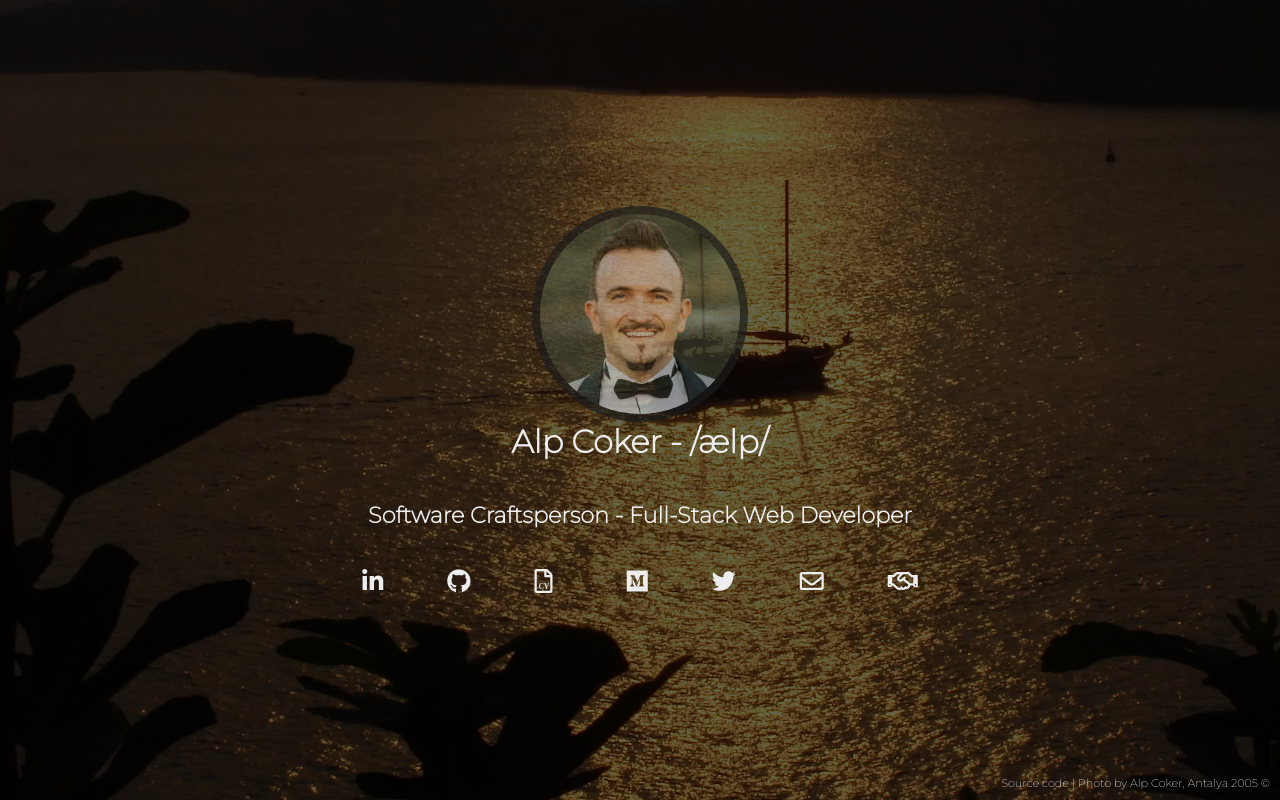
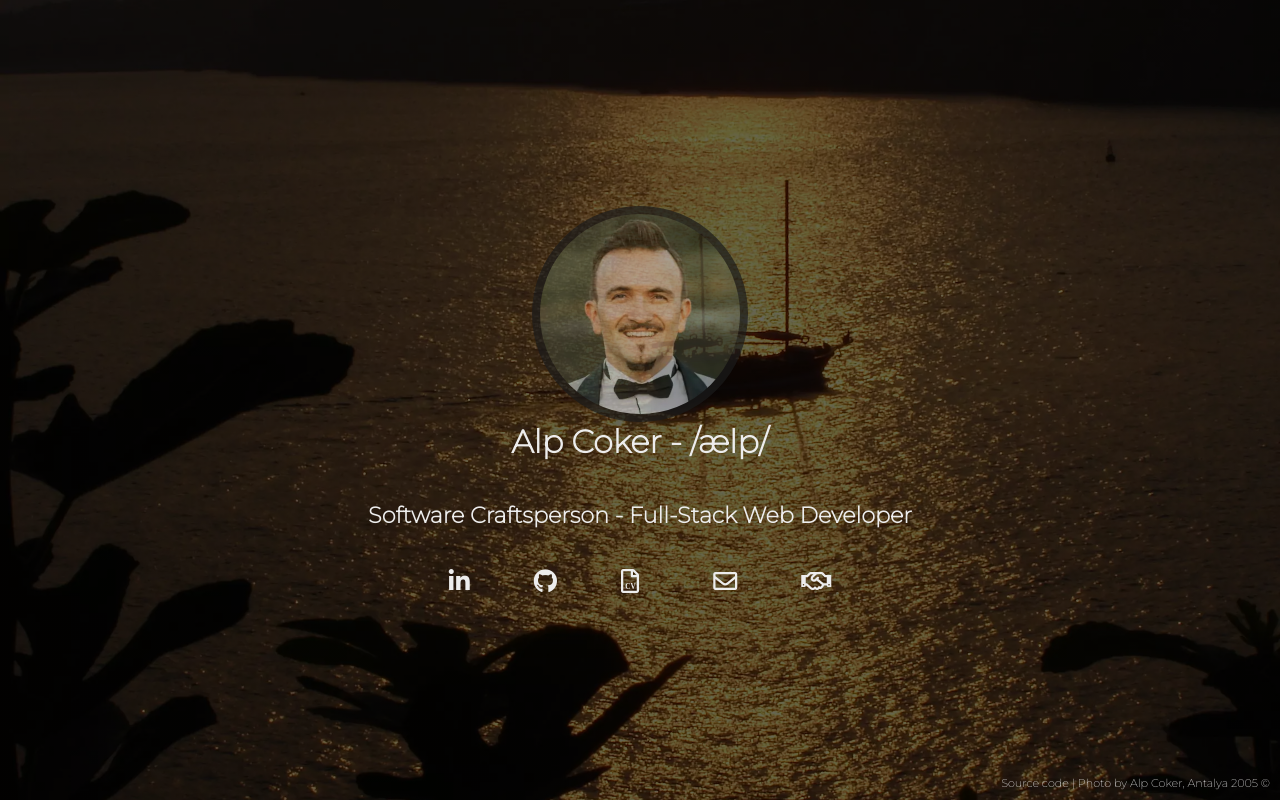
Before and after one commit to alpcoker/alpcoker.github.io, a website built with Parcel: page src/index.html in a window 1280 px wide. Built offline with nearby package versions, Linux system fonts and the light colour scheme.

Commit message:
fix: remove medium & twitter

```diff
--- a/src/index.html
+++ b/src/index.html
@@ -54,16 +54,6 @@
             </a>
         </li>
         <li class='link-item'>
-            <a href='https://medium.com/@alpcoker' title='Medium | alpcoker' target='_blank' rel="noopener">
-                <i class='fab fa-medium'></i>
-            </a>
-        </li>
-        <li class='link-item'>
-            <a href='https://twitter.com/alpcoker/' title='Twitter | alpcoker' target='_blank' rel="noopener">
-                <i class='fab fa-twitter'></i>
-            </a>
-        </li>
-        <li class='link-item'>
             <a href="https://mailhide.io/e/kODLDJfN/" title="Email | alpcoker" target="_blank" rel="noopener">
                 <i class='far fa-envelope'></i>
             </a>
```
